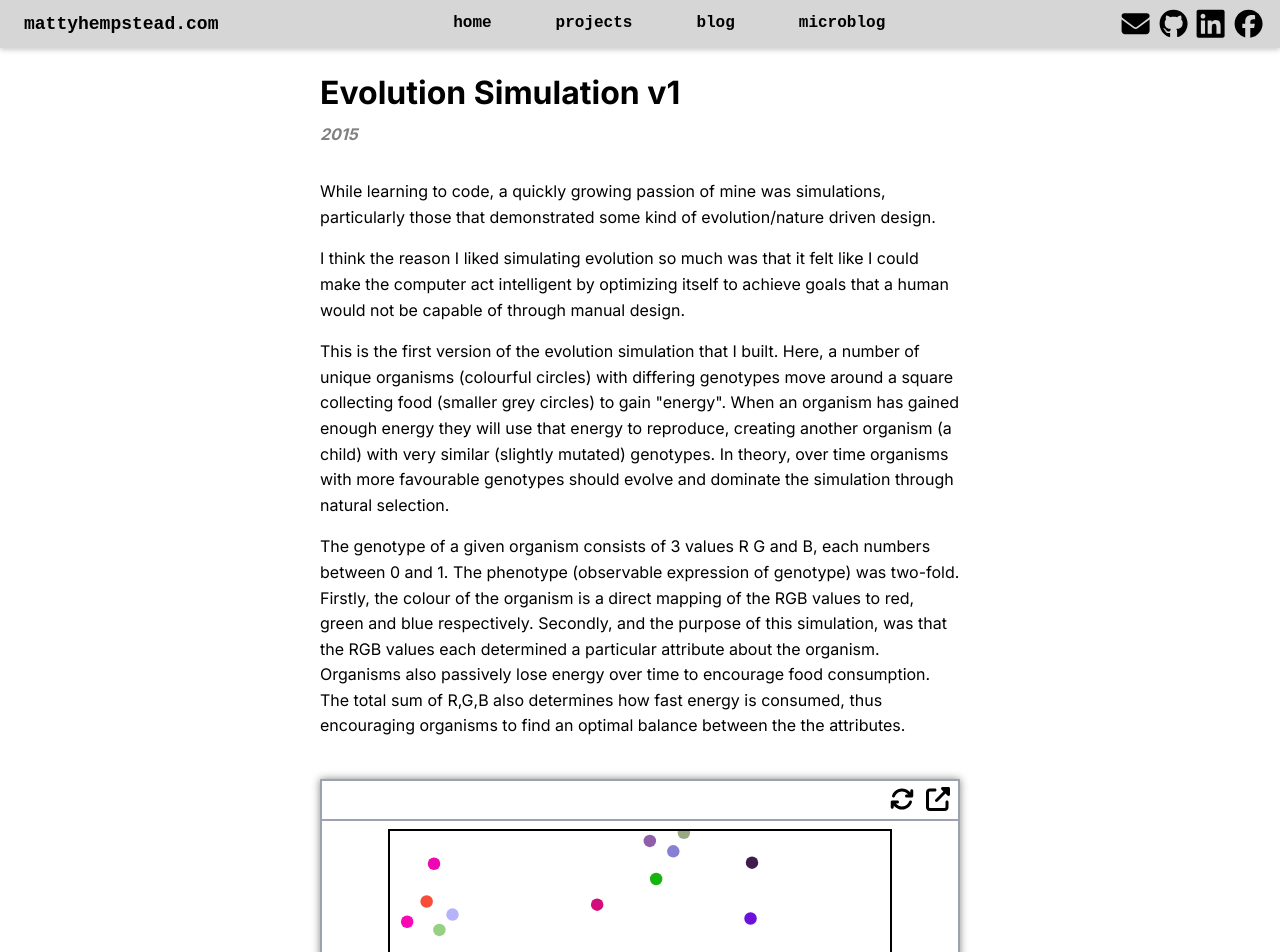
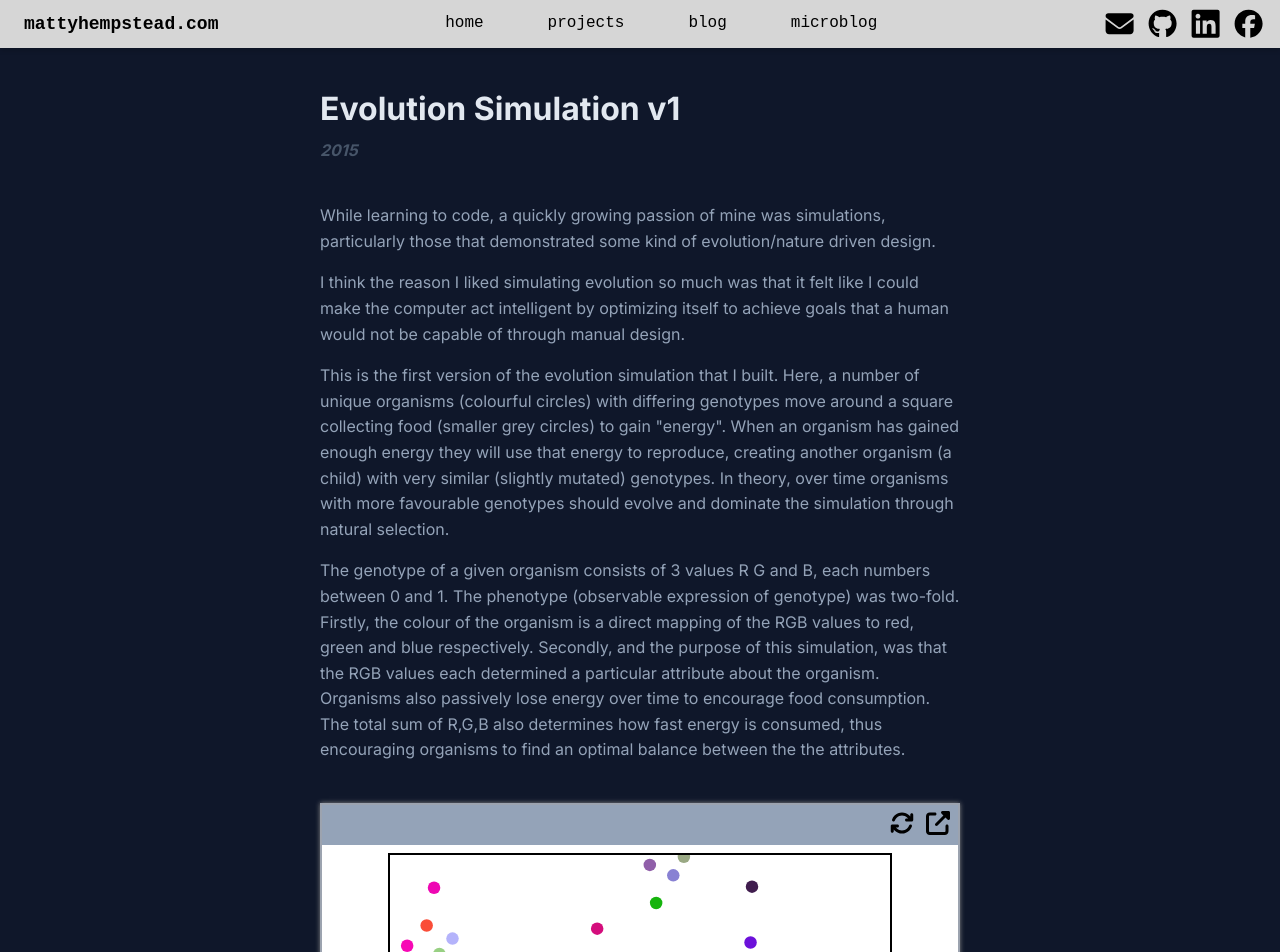
Before and after one commit to mattyhempstead/website, a Next.js app: page /projects/ev1 in a window 1280 px wide. Shown: the top 952 px of the page. Built offline with nearby package versions, Linux system fonts and the light colour scheme.

Commit message:
Use a dark theme
Also make random stuff look nicer.

```diff
--- a/app/globals.css
+++ b/app/globals.css
@@ -25,6 +25,7 @@ body {
     )
     rgb(var(--background-start-rgb));
 } */
+
 
 body {
     line-height: 1.6rem;
@@ -60,7 +61,11 @@ p {
 }
 
 a {
-    color: rgb(48, 29, 221);
+    color: rgb(104, 243, 104);
     text-decoration: none;
-    font-weight: bold;
 }
+
+li {
+    list-style-type: disc;
+    margin-left: 1.75rem;
+}
--- a/app/layout.tsx
+++ b/app/layout.tsx
@@ -24,10 +24,17 @@ export default function RootLayout({
 }) {
     return (
         <html lang="en">
-            <body className={inter.className}>
+            <body className={`
+                ${inter.className}
+                bg-slate-900 text-slate-400
+                [&_h1]:text-slate-200
+                [&_h2]:text-slate-200
+                [&_h3]:text-slate-200
+                [&_h4]:text-slate-200
+            `}>
                 <Header />
 
-                <div className='px-4 pt-8 pb-16'>
+                <div className='px-4 pt-12 pb-16'>
                     <div className='max-w-[40rem] mx-auto'>
                         {children}
                     </div>
--- a/app/page.tsx
+++ b/app/page.tsx
@@ -12,16 +12,14 @@ export const metadata: Metadata = {
 
 export default function Page() {
     return <div>
-        <h1>
-            Hello.
-            <Image
-                src="/images/alien-dance.gif"
-                width={220/4}
-                height={328/4}
-                alt="Alien Dancing"
-            />
-        </h1>
+        <h1>Hello.</h1>
 
+        <Image
+            src="/images/alien-dance.gif"
+            width={220/4}
+            height={328/4}
+            alt="Alien Dancing"
+        />
 
         <br />
 
--- a/app/projects/ProjectsList.tsx
+++ b/app/projects/ProjectsList.tsx
@@ -1,6 +1,5 @@
 'use client';
 
-import styles from './index.module.css';
 
 import { PROJECTS_LIST } from './projectsList';
 
@@ -20,13 +19,34 @@ type ProjectCardProps = {
 const ProjectCard = ({ link, image, title, desc, date, builtWith }: ProjectCardProps) => {
     return (
         <a href={link}>
-            <div className={styles.projectCard}>
-                <div className={styles.projectCardImg}>
+            <div className={`
+                flex mb-6 text-slate-300 bg-slate-800
+                border-[0.2rem] border-slate-950
+                shadow-[0_0_7px_rgba(0,0,0,0.5)]
+
+                hover:bg-slate-700
+                [&:hover_.project-card-image]:bg-[rgba(1,1,1,0.0)]
+            `}>
+                <div className={`
+                    bg-gray-100 h-40 relative flex-[0_0_10rem]
+                    border-r-[1px] border-gray-900
+                `}>
+                    {/* width: calc(100% - 0.6rem); */}
                     <Image
                         src={image}
                         alt={title}
                         layout="fill"
                     />
+
+                    {/* Overlay to make the images appear less bright/contrasting */}
+                    <div
+                        className={`
+                            project-card-image
+
+                            w-full h-full absolute bg-[rgba(1,1,1,0.2)]
+                            shadow-[inset_0_0_1rem_black]
+                        `}
+                    ></div>
                 </div>
                 <div className="flex-grow p-3">
                     <div className='flex justify-between'>
@@ -34,7 +54,7 @@ const ProjectCard = ({ link, image, title, desc, date, builtWith }: ProjectCardP
                         <p className='pr-2 mt-0 italic text-gray-500'>{date}</p>
                     </div>
                     <p className='mt-0 mb-2 font-normal'>{desc}</p>
-                    <p className='mt-0 mb-0 font-bold text-green-800'>{builtWith}</p>
+                    <p className='mt-0 mb-0 font-bold text-green-600'>{builtWith}</p>
                 </div>
             </div>
         </a>
@@ -96,7 +116,11 @@ export default function ProjectsList() {
             <select
                 value={sortingMethod}
                 onChange={(e) => setSortingMethod(e.target.value)}
-                className="p-1 mr-3 border-[1px] border-gray-400 rounded"
+                className={`
+                    p-1 mr-0 bg-gray-700 text-gray-300
+                    border-[1px] border-gray-400 rounded
+                    hover:bg-gray-600
+                `}
             >
                 <option value="default">Default</option>
                 <option value="date-desc">Date (newest first)</option>
@@ -105,7 +129,7 @@ export default function ProjectsList() {
         </div>
 
 
-        <div className={"mt-5 " + styles.flexGrid}>
+        <div className="mt-5 ">
             {sortedProjects.map(project => (
                 <ProjectCard
                     link={project.link}
--- a/app/projects/page.tsx
+++ b/app/projects/page.tsx
@@ -16,7 +16,7 @@ export const metadata: Metadata = {
 export default function Projects() {
     return <>
         <div>
-            <h1>Projects</h1>
+            <h1 className='mb-6'>Projects</h1>
 
             <p>
                 An archive of some of the projects I mostly finished going all the way back to
--- a/app/projects/superboyboy/page.jsx
+++ b/app/projects/superboyboy/page.jsx
@@ -26,7 +26,7 @@ export default function Project() {
         <p className='mb-0'>
             Its also funny just how transparently this game was a product of its time (Year 9, 2016):
         </p>
-        <ul className="mt-0 mb-8 list-disc ml-8 [&>li]:mb-1">
+        <ul className="mt-0 mb-8 list-disc [&>li]:mb-1">
             <li>
                 Game mechanics heavily "inspired" by <a href="https://en.wikipedia.org/wiki/Super_Meat_Boy">Super Meat Boy</a>
             </li>
--- a/components/header.tsx
+++ b/components/header.tsx
@@ -55,7 +55,7 @@ export default function Header() {
             </span>
         </div>
 
-        <div className='pr-4 flex justify-between w-40'>
+        <div className='pr-4 flex justify-between w-44'>
             <SocialsLink
                 href="mailto:matty.hempstead@gmail.com"
                 title="Email"
--- a/components/projects/ProjectPage.jsx
+++ b/components/projects/ProjectPage.jsx
@@ -1,10 +1,6 @@
 'use client';
 
 import { useRef } from 'react';
-
-import Header from '@/components/header';
-import Head from 'next/head';
-import styles from './ProjectPage.module.css';
 
 import { FontAwesomeIcon } from '@fortawesome/react-fontawesome'
 import { library } from '@fortawesome/fontawesome-svg-core';
@@ -33,19 +29,20 @@ export function ProjectIFrame({ src, className }) {
                     w-[40rem] h-[40rem] mt-6
                     border-2 border-gray-400
                     flex-shrink-0 flex flex-col
-                    shadow-[0_0_0.5rem_rgba(134,134,134)]
+                    shadow-[0_0_0.3rem_rgba(134,134,134)]
                     ${className}
                 `}
             >
                 <div className={`
                     h-10 text-2xl flex justify-end items-center
-                    border-b-2 border-b-gray-400
+                    border-b-2 border-b-slate-400
+                    bg-slate-400
                 `}>
                     {/* TODO: Add a left or centre aligned title for iframe */}
 
                     <span
                         onClick={reloadIFrame} title="Reload"
-                        className='select-none mr-3 cursor-pointer'
+                        className='select-none mr-3 cursor-pointer text-black'
                     >
                         <FontAwesomeIcon icon={faArrowsRotate} />
                     </span>
@@ -62,7 +59,7 @@ export function ProjectIFrame({ src, className }) {
 
                 {/* <button onClick={toggleMaximized}>{isMaximized ? 'Minimize' : 'Maximize'}</button> */}
                 <iframe
-                    className='w-full border-0 flex-grow'
+                    className='w-full border-0 flex-grow bg-white'
                     ref={iframeRef}
                     src={src}
                     title="Embedded Content"
@@ -75,10 +72,10 @@ export function ProjectIFrame({ src, className }) {
 
 export function ProjectPage({ title, date, caption=null, children }) {
     return <>
-        <div className={styles.content}>
-            <h1 className='mb-6'>{title}</h1>
-            {caption && <p className={styles.caption}>{caption}</p>}
-            <p className={styles.date}>{date}</p>
+        <div className="">
+            <h1 className='mb-4 text-slate-100'>{title}</h1>
+            {caption && <p className="italic mb-4 text-slate-500">{caption}</p>}
+            <p className="italic font-bold mb-10 text-slate-600">{date}</p>
 
             {children}
         </div>
--- a/components/projects/ProjectPage.module.css
+++ /dev/null
@@ -1,31 +0,0 @@
-
-.content {
-}
-
-.content h1, .content h2, .content h3, .content h4, .content p, .content ul {
-    /* max-width: 40rem;
-    margin-left: auto;
-    margin-right: auto; */
-}
-
-.content a {
-    color: rgb(18, 78, 189);
-    font-weight: inherit;
-}
-
-
-
-.content .date {
-    margin-top: -0.5rem;
-    margin-bottom: 2rem;
-
-    font-style: italic;
-    font-weight: bold;
-    color: grey;
-}
-
-.content .caption {
-    font-style: italic;
-    color: grey;
-    margin-bottom: 1.5rem;
-}
--- a/components/projects/ProjectVideo.tsx
+++ b/components/projects/ProjectVideo.tsx
@@ -20,9 +20,9 @@ export function ProjectVideo({ videoUrl, caption, className }: ProjectVideoProps
             src={videoUrl}
             title="YouTube video player"
             allow="accelerometer; autoplay; clipboard-write; encrypted-media; gyroscope; picture-in-picture; web-share; fullscreen"
-            className="border-0 mx-auto w-[40rem] aspect-video"
+            className="border-0 mx-auto w-full aspect-video"
         />
-        {caption && <div className='italic mt-3 text-gray-700'>
+        {caption && <div className='italic mt-3 text-gray-500'>
             {caption}
         </div>}
     </div>
```
Also changed, not shown: app/projects/index.module.css (deleted, +0 -85 lines).
